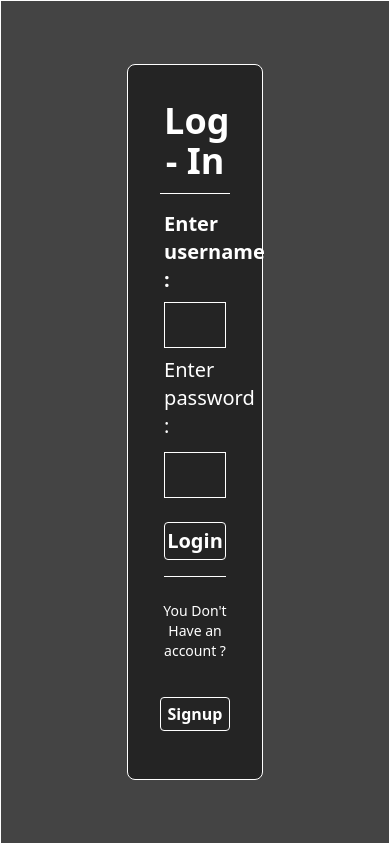
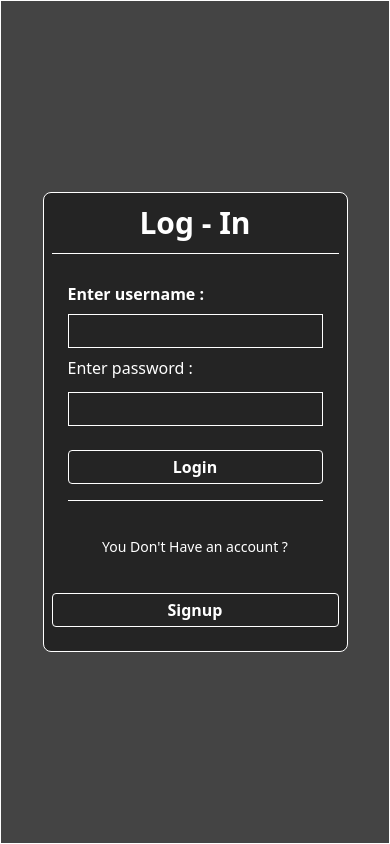
Before and after one commit to OnlyLocust/PRODIGY_FS_05, a React (Vite) app in the folder Frontend/: page / in a window 390 px wide. Built offline with nearby package versions, Linux system fonts and the light colour scheme.

Commit message:
frontend setup test

```diff
--- a/Frontend/src/pages/Login.jsx
+++ b/Frontend/src/pages/Login.jsx
@@ -49,17 +49,17 @@ const Login = () => {
 
   return (
     <div className="h-[100vh] border flex justify-center items-center bg-[#444444] text-white">
-      <div className="border flex flex-col p-8  rounded-lg w-[35%]  justify-center gap-2 bg-[#242424]">
-        <div className="text-4xl text-center m-1 font-bold ">
+      <div className="border flex flex-col p-2 sm:p-8  rounded-lg lg:w-[35%]  justify-center gap-2 bg-[#242424]">
+        <div className="text-3xl sm:text-4xl text-center m-1 font-bold ">
           {isLogin ? "Log - In" : "Sign - Up"}
         </div>
         <hr />
-        <form method="post" className="p-1 flex flex-col text-xl">
+        <form method="post" className="p-4 sm:p-1 flex flex-col text-md sm:text-xl">
           <div className="my-1 font-semibold">Enter username : </div>
           <input
             type="text"
             name="username"
-            className="my-1 w-full border p-2 "
+            className="my-1 w-full border p-1 sm:p-2 "
             required
             value={username}
             onChange={(e) => setUsername(e.target.value)}
@@ -68,7 +68,7 @@ const Login = () => {
           <input
             type="password"
             name="password"
-            className="my-2 w-full border p-2  font-semibold"
+            className="my-2 w-full border  p-1 sm:p-2  font-semibold"
             required
             value={password}
             onChange={(e) => setPassword(e.target.value)}
```
